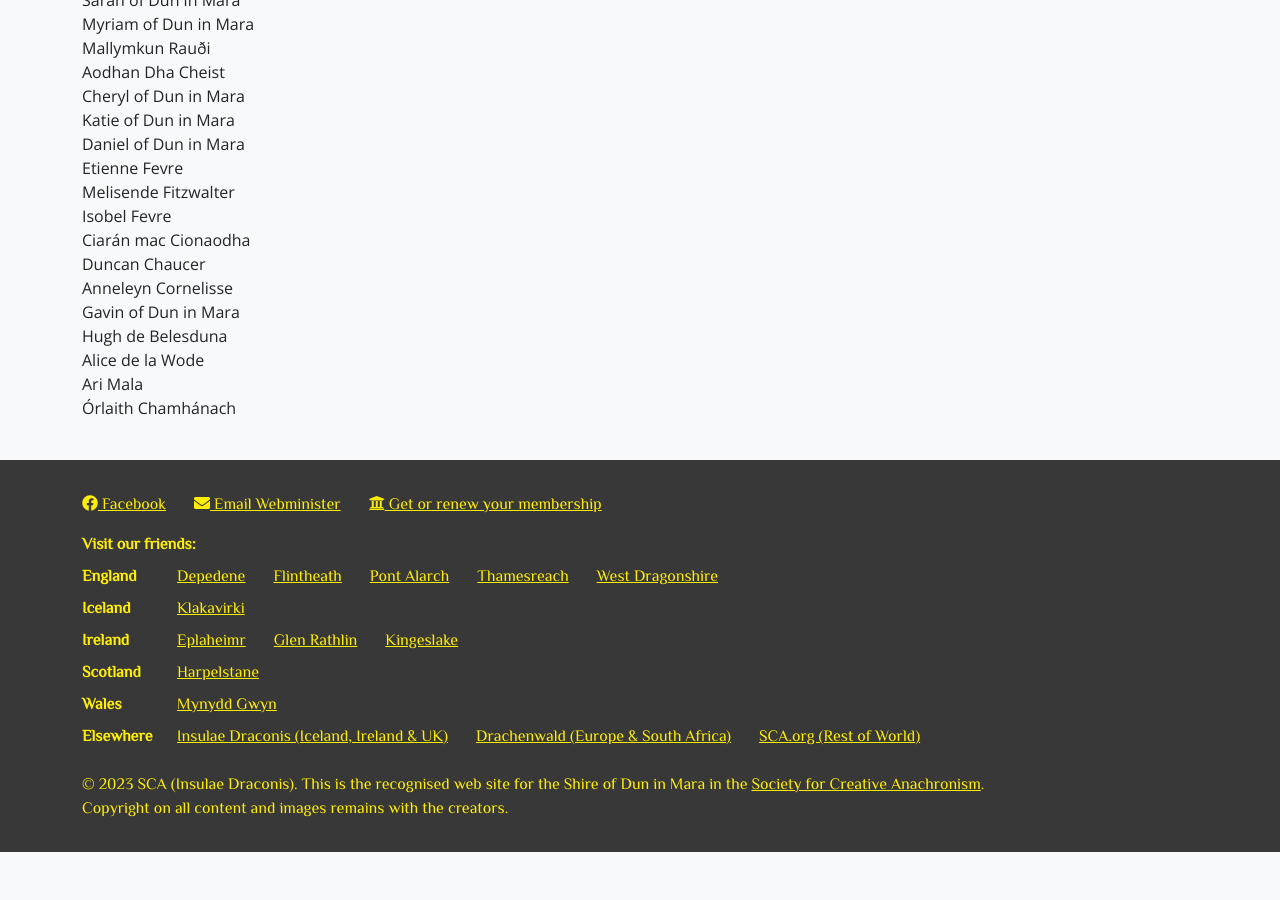
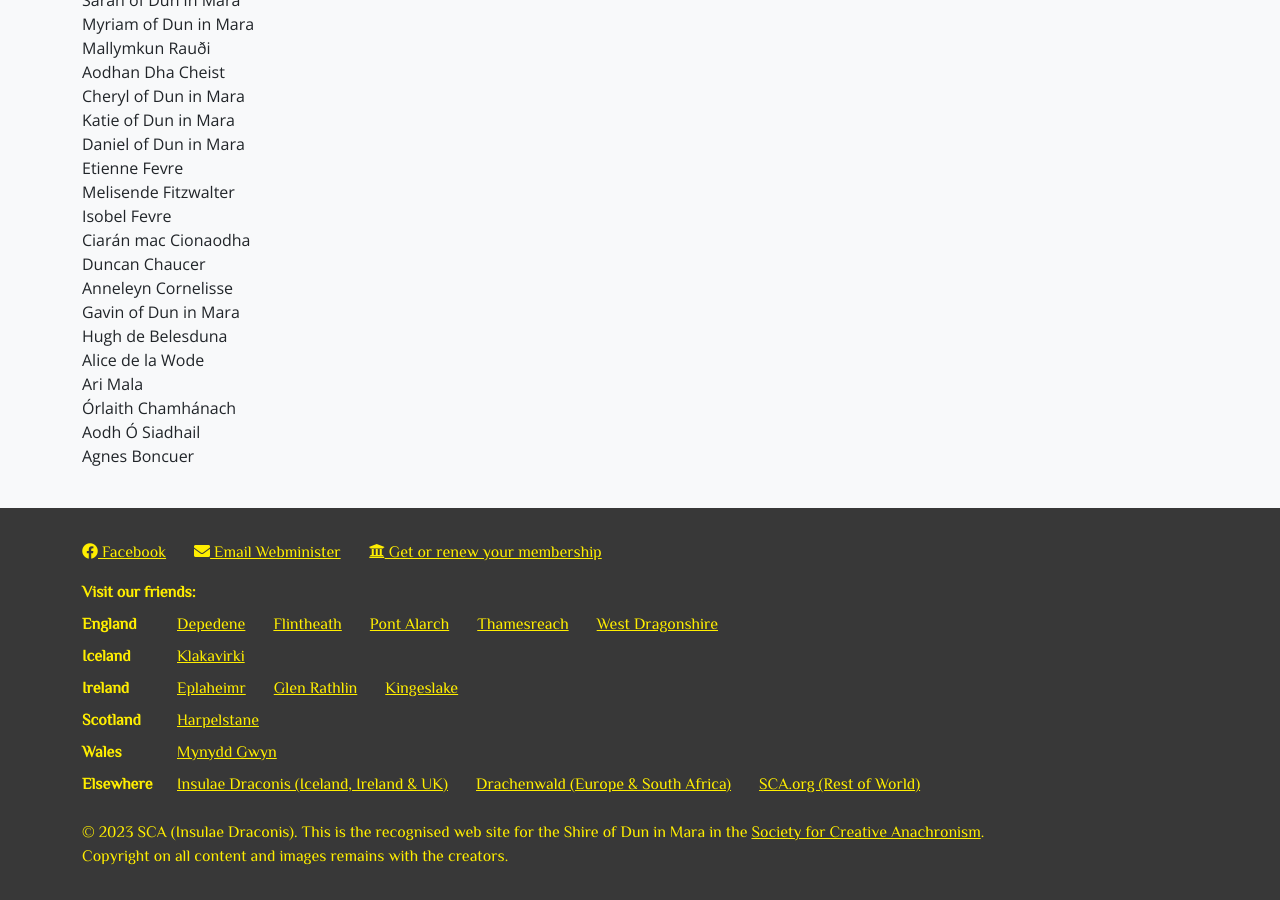
Before and after one commit to drachenwald/dun-in-mara, a Jekyll site: the page built from events/2023/penandsword/index.md, in a window 1280 px wide and 900 px high, scrolled down 3461 px. Built offline with Jekyll 4.4.1, drawn with Linux system fonts in a browser that asks for light colours; comment, search, counter and statistics services are not loaded; before the commit the page ends 4313 px from its top, so only the background shows below that.

Commit message:
More attendees

```diff
--- a/events/2023/penandsword/index.md
+++ b/events/2023/penandsword/index.md
@@ -224,3 +224,5 @@ Hugh de Belesduna
 Alice de la Wode
 Ari Mala
 Órlaith Chamhánach
+Aodh Ó Siadhail
+Agnes Boncuer
```
